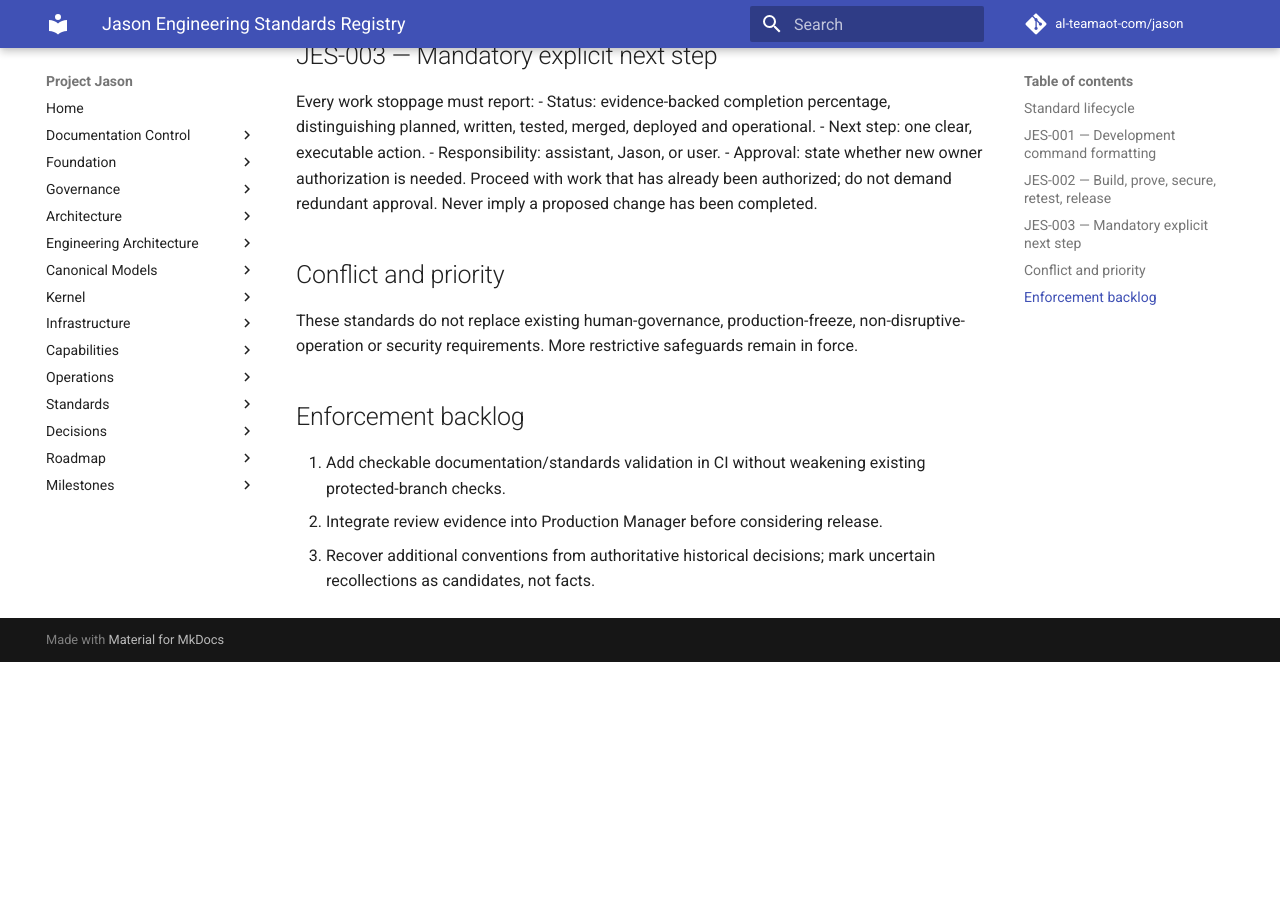
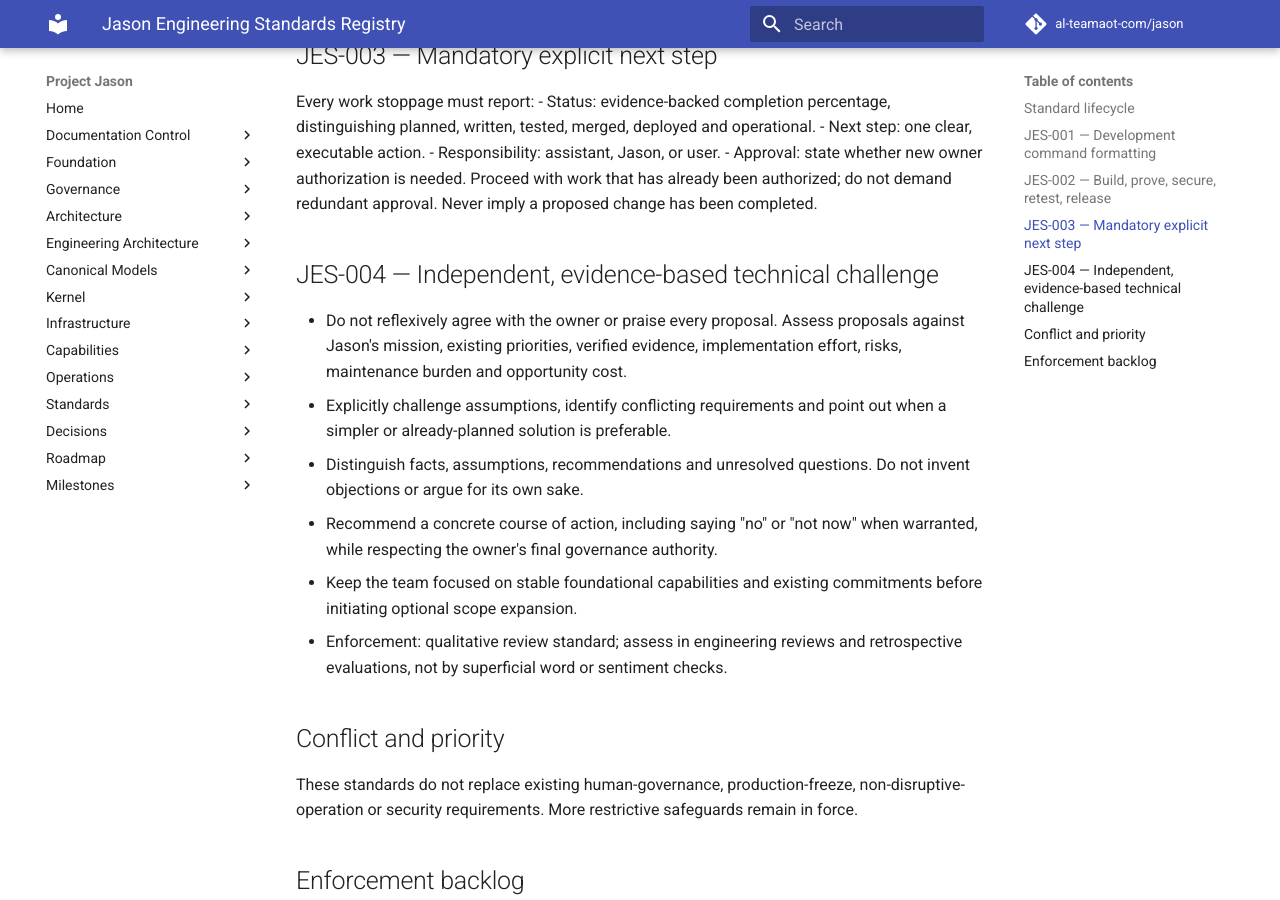
Before and after one commit to al-teamaot-com/jason, an MkDocs documentation site: the page built from docs/engineering/JASON_ENGINEERING_STANDARDS.md, in a window 1280 px wide and 900 px high, scrolled down 1293 px. Built offline with MkDocs 1.6.1 and Material for MkDocs 9.7.7, drawn with Linux system fonts in a browser that asks for light colours; comment, search, counter and statistics services are not loaded; before the commit the page ends 1955 px from its top, so only the background shows below that.

Commit message:
docs: add JES-004 evidence-based challenge and priority discipline

```diff
--- a/docs/engineering/JASON_ENGINEERING_STANDARDS.md
+++ b/docs/engineering/JASON_ENGINEERING_STANDARDS.md
@@ -33,6 +33,14 @@ Every work stoppage must report:
 - Approval: state whether new owner authorization is needed.
 Proceed with work that has already been authorized; do not demand redundant approval. Never imply a proposed change has been completed.
 
+## JES-004 — Independent, evidence-based technical challenge
+- Do not reflexively agree with the owner or praise every proposal. Assess proposals against Jason's mission, existing priorities, verified evidence, implementation effort, risks, maintenance burden and opportunity cost.
+- Explicitly challenge assumptions, identify conflicting requirements and point out when a simpler or already-planned solution is preferable.
+- Distinguish facts, assumptions, recommendations and unresolved questions. Do not invent objections or argue for its own sake.
+- Recommend a concrete course of action, including saying "no" or "not now" when warranted, while respecting the owner's final governance authority.
+- Keep the team focused on stable foundational capabilities and existing commitments before initiating optional scope expansion.
+- Enforcement: qualitative review standard; assess in engineering reviews and retrospective evaluations, not by superficial word or sentiment checks.
+
 ## Conflict and priority
 These standards do not replace existing human-governance, production-freeze, non-disruptive-operation or security requirements. More restrictive safeguards remain in force.
 
```
